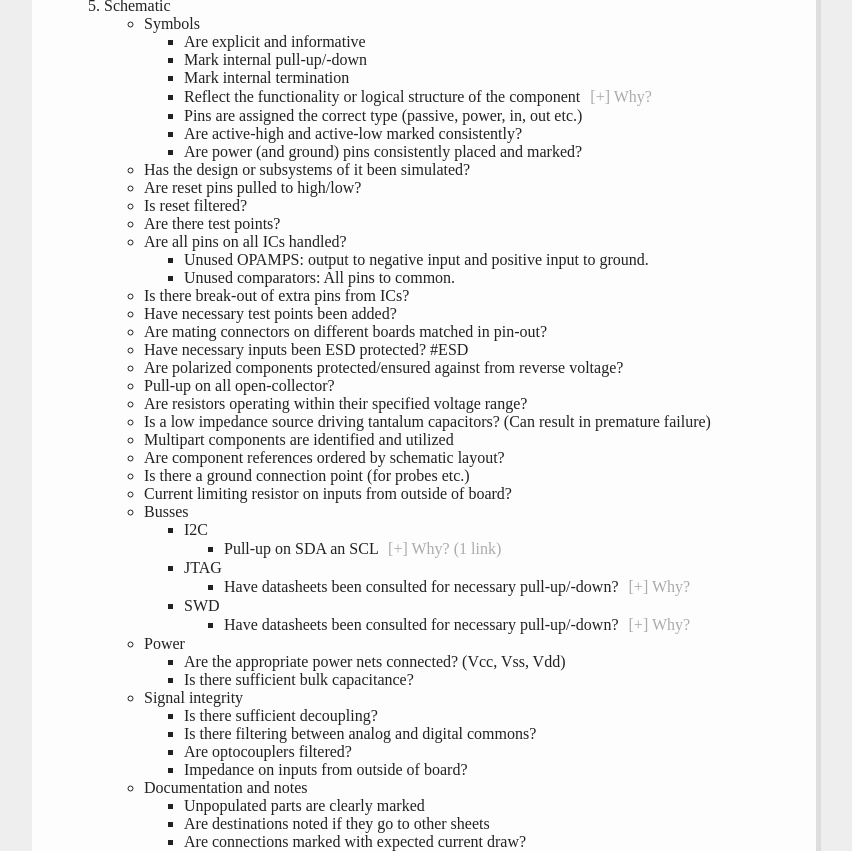
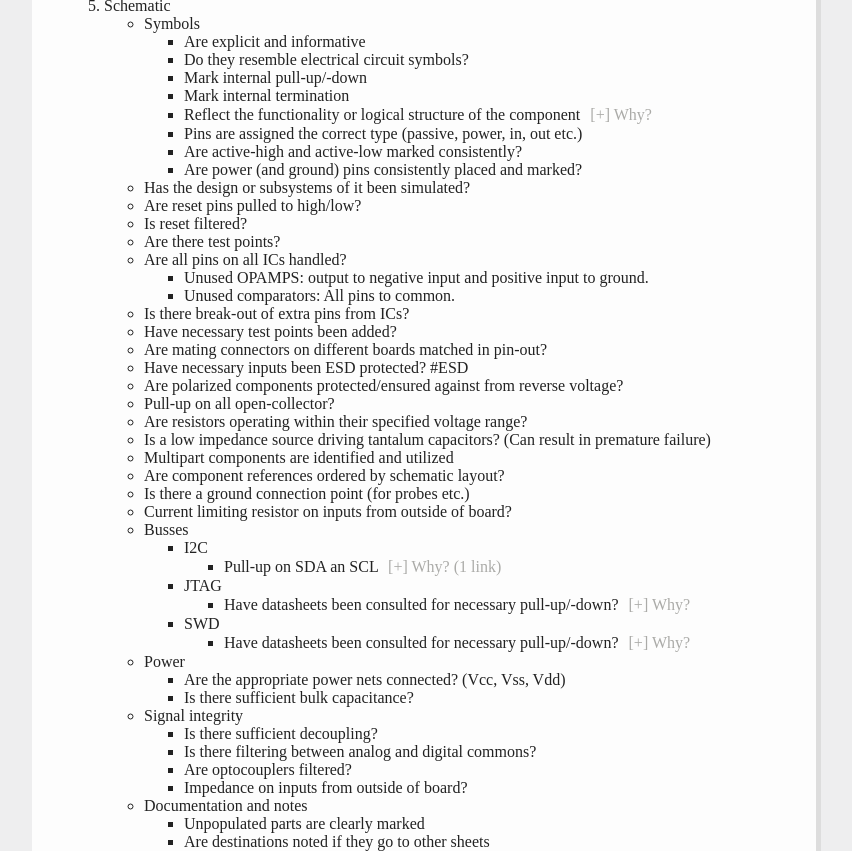
Before and after one commit to henrikh/pcb-checklist, a plain HTML site: page docs/index.html in a window 1280 px wide. Shown: the part 2356-3207 px from the top of the page, without its empty margins (216-1068 px from the left). Drawn offline with Linux system fonts and the light colour scheme.

Commit message:
Component symbols should resemble electric circuit symbols

```diff
--- a/docs/index.html
+++ b/docs/index.html
@@ -260,6 +260,7 @@ Compiled and edited by Henrik Enggaard Hansen. <a href="https://github.com/henri
 		<li>Symbols
 			<ul>
 				<li>Are explicit and informative</li>
+				<li>Do they resemble electrical circuit symbols?</li>
 				<li>Mark internal pull-up/-down</li>
 				<li>Mark internal termination</li>
 				<li>Reflect the functionality or logical structure of the component <div>In contrast to placing pins as the physically appear on the device. Schematics should reflect functionality; board layout should reflect physical reality.</div></li>
```
